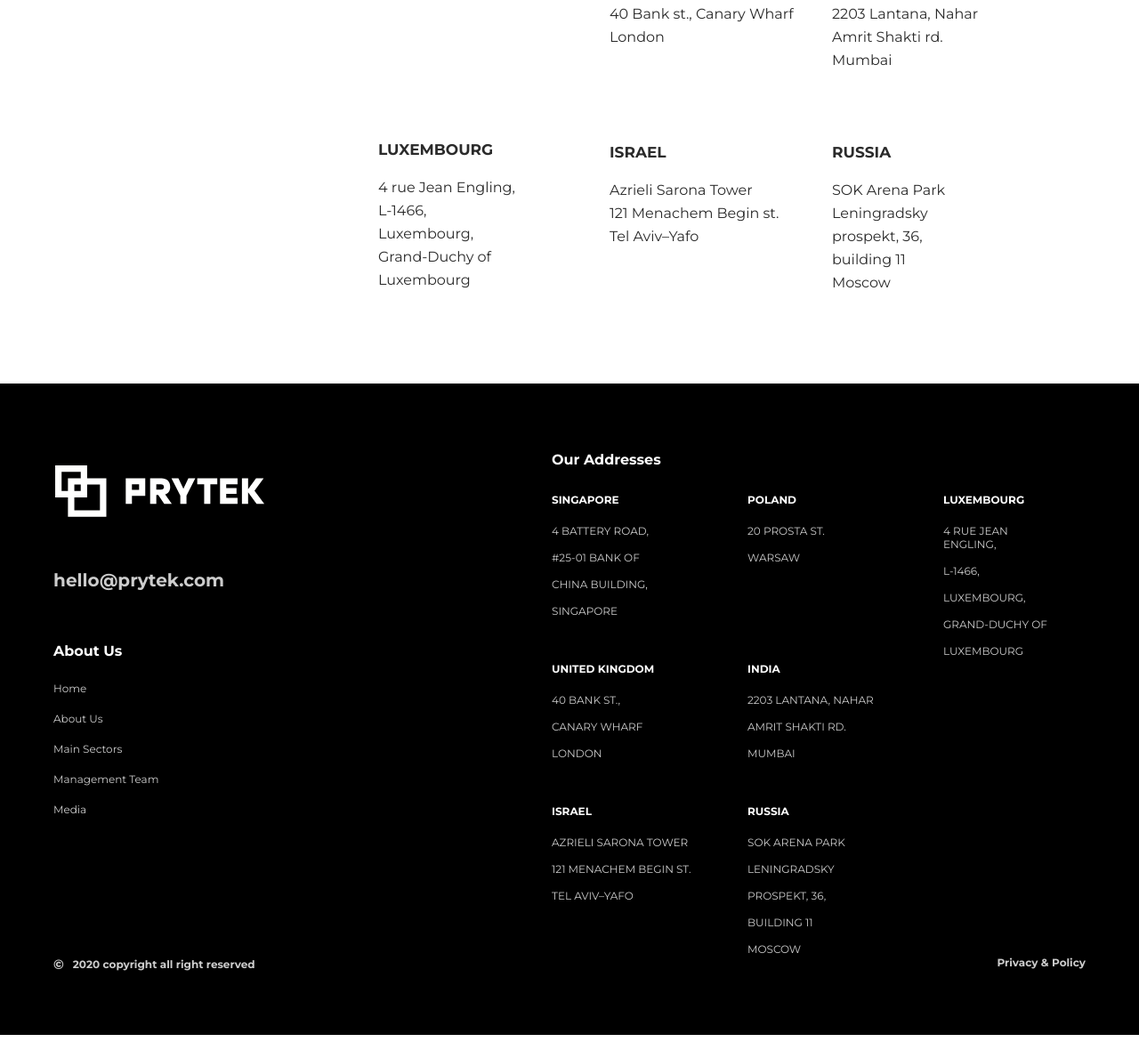
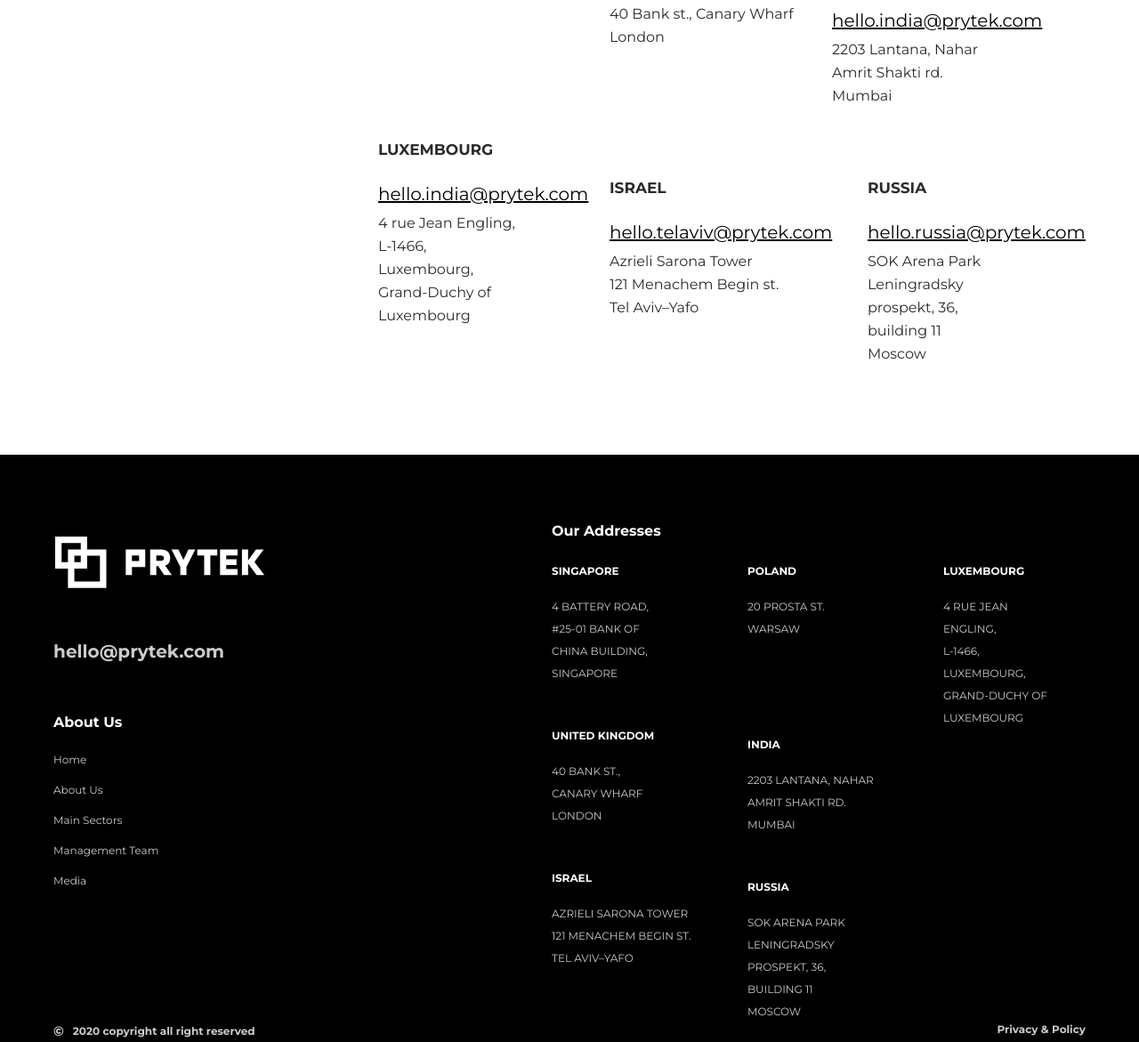
Before and after one commit to Temirsultanov/prytek, a website: page contact.html in a window 1280 px wide. Shown: the part 1259-2430 px from the top of the page at 89% size. Drawn offline with nearby package versions, Linux system fonts and the light colour scheme.

Commit message:
update address & styles

```diff
--- a/contact.html
+++ b/contact.html
@@ -94,117 +94,128 @@
                 </div>
                 <div class="address contact-india ">
                         <h5>Luxembourg </h5>
-                        <p>4 rue Jean Engling, </p>
-                        <p>L-1466,</p>
-                        <p>Luxembourg,</p>
-                        <p>Grand-Duchy of</p>
+                        <a href="mailto:hello.india@prytek.com">hello.india@prytek.com</a>
+                        <p>4 rue Jean Engling, <br>
+                        L-1466,<br>
+                        Luxembourg,<br>
+                        Grand-Duchy of<br>
                         <p>Luxembourg</p>
                 </div>
                 <div class="address mobile-none-address address-map-israel">
                     <h5>Israel</h5>
-                    <p>Azrieli Sarona Tower</p>
-                    <p>121 Menachem Begin st.</p>
-                    <p>Tel Aviv–Yafo</p>
+                    <a href="mailto:hello.telaviv@prytek.com">hello.telaviv@prytek.com</a>
+                    <p>Azrieli Sarona Tower
+                    121 Menachem Begin st.<br>
+                    Tel Aviv–Yafo</p>
                 </div>
             </div>
             <div class="adresses">
                 <div class="adresses-row">
                     <div class="address">
                         <h5>Singapore</h5>
-                        <p>4 Battery Road,</p>
-                        <p>#25-01 Bank of</p>
-                        <p>China Building,</p>
-                        <p>Singapore</p>
+                        <p>4 Battery Road,<br>
+                        #25-01 Bank of<br>
+                        China Building,<br>
+                        Singapore</p>
                     </div>
                     <div class="address-mobile">
                         <div class="address">
                             <h5>United Kingdom</h5>
-                            <p>40 Bank st., Canary Wharf</p>
-                            <p>London</p>
+                            <p>40 Bank st., Canary Wharf<br>
+                            London</p>
                         </div>
                         <div class="address">
                             <h5>Israel</h5>
+                            <a href="mailto:hello.telaviv@prytek.com">hello.telaviv@prytek.com</a>
                             <p>Azrieli Sarona Tower</p>
-                            <p>121 Menachem Begin st.</p>
-                            <p>Tel Aviv–Yafo</p>
+                            <p>121 Menachem Begin st.<br>
+                            Tel Aviv–Yafo</p>
                         </div>
                         <div class="address address200">
                             <h5>Poland</h5>
-                            <p>20 Prosta st.</p>
-                            <p>Warsaw</p>
+                            <a href="mailto:hello.poland@prytek.com">hello.poland@prytek.com</a>
+                            <p>20 Prosta st.<br>
+                            Warsaw</p>
                         </div>
                         <div class="address address200">
                             <h5>India</h5>
-                            <p>2203 Lantana, Nahar </p>
-                            <p>Amrit Shakti rd.</p>
-                            <p>Mumbai</p>
+                            <a href="mailto:hello.india@prytek.com">hello.india@prytek.com</a>
+                            <p>2203 Lantana, Nahar<br>
+                            Amrit Shakti rd.<br>
+                            Mumbai</p>
                         </div>
                         <div class="address address-row1-russia">
                             <h5>Russia</h5>
-                            <p>SOK Arena Park</p>
-                            <p>Leningradsky </p>
-                            <p>prospekt, 36,</p>
-                            <p>building 11</p>
-                            <p>Moscow</p>
+                            <a href="mailto:hello.russia@prytek.com">hello.russia@prytek.com</a>
+                            <p>SOK Arena Park<br>
+                            Leningradsky <br>
+                            prospekt, 36,<br>
+                            building 11<br>
+                            Moscow</p>
                         </div>
                         <div class="address address-row2-neth">
                             <h5>Luxembourg </h5>
-                            <p>4 rue Jean Engling, </p>
-                            <p>L-1466,</p>
-                            <p>Luxembourg,</p>
-                            <p>Grand-Duchy of</p>
-                            <p>Luxembourg</p>
+                            <p>4 rue Jean Engling, <br>
+                            L-1466,<br>
+                            Luxembourg,<br>
+                            Grand-Duchy of<br>
+                            Luxembourg</p>
                         </div>
                     </div>
                     <div class="address mobile-none-address address200">
                         <h5>Poland</h5>
-                        <p>20 Prosta st.</p>
-                        <p>Warsaw</p>
+                        <a href="mailto:hello.poland@prytek.com">hello.poland@prytek.com</a>
+                        <p>20 Prosta st.<br>
+                        Warsaw</p>
                     </div>
                     <div class="address mobile-none-address address-row1-russia">
                         <h5>Russia</h5>
-                        <p>SOK Arena Park</p>
-                        <p>Leningradsky </p>
-                        <p>prospekt, 36,</p>
-                        <p>building 11</p>
-                        <p>Moscow</p>
+                        <a href="mailto:hello.russia@prytek.com">hello.russia@prytek.com</a>
+                        <p>SOK Arena Park<br>
+                        Leningradsky <br>
+                        prospekt, 36,<br>
+                        building 11<br>
+                        Moscow</p>
                     </div>
                 </div>
                 <div class="adresses-row">
                     <div class="address">
                         <h5>United Kingdom</h5>
-                        <p>40 Bank st., Canary Wharf</p>
-                        <p>London</p>
+                        <p>40 Bank st., Canary Wharf<br>
+                        London</p>
                     </div>
                     <div class="address address200">
                         <h5>India</h5>
-                        <p>2203 Lantana, Nahar </p>
-                        <p>Amrit Shakti rd.</p>
-                        <p>Mumbai</p>
+                        <a href="mailto:hello.india@prytek.com">hello.india@prytek.com</a>
+                        <p>2203 Lantana, Nahar<br>
+                        Amrit Shakti rd.<br>
+                        Mumbai</p>
                     </div>
                     <div class="address address-row2-neth">
                         <h5>Luxembourg </h5>
-                        <p>4 rue Jean Engling, </p>
-                        <p>L-1466,</p>
-                        <p>Luxembourg,</p>
-                        <p>Grand-Duchy of</p>
-                        <p>Luxembourg</p>
+                        <p>4 rue Jean Engling, <br>
+                        L-1466,<br>
+                        Luxembourg,<br>
+                        Grand-Duchy of<br>
+                        Luxembourg</p>
                     </div>
                 </div>
                 <div class="adresses-row adresses-row-russia-israel">
                     <div class="address">
                         <h5>Israel</h5>
+                        <a href="mailto:hello.telaviv@prytek.com">hello.telaviv@prytek.com</a>
                         <p>Azrieli Sarona Tower</p>
-                        <p>121 Menachem Begin st.</p>
-                        <p>Tel Aviv–Yafo</p>
+                        <p>121 Menachem Begin st.<br>
+                        Tel Aviv–Yafo</p>
                     </div>
                     <div class="address address200">
                         <h5>Russia</h5>
+                        <a href="mailto:hello.russia@prytek.com">hello.russia@prytek.com</a>
                         <p>SOK Arena Park</p>
-                        <p>Leningradsky </p>
-                        <p>prospekt, 36,</p>
-                        <p>building 11</p>
-                        <p>Moscow</p>
+                        <p>Leningradsky<br>
+                        prospekt, 36,<br>
+                        building 11<br>
+                        Moscow</p>
                     </div>
                 </div>
             </div>
@@ -245,49 +256,49 @@
                 <ul class="grid">
                     <li class="footer-address">
                         <h5>Singapore</h5>
-                        <p>4 Battery Road,</p>
-                        <p>#25-01 Bank of</p>
-                        <p>China Building,</p>
-                        <p>Singapore</p>
+                        <p>4 Battery Road,<br>
+                        #25-01 Bank of<br>
+                        China Building,<br>
+                        Singapore</p>
                     </li>
                     <li class="footer-address">
                         <h5>United Kingdom</h5>
-                        <p>40 Bank st.,</p>
-                        <p>Canary Wharf</p>
-                        <p>London</p>
+                        <p>40 Bank st.,<br>
+                        Canary Wharf<br>
+                        London</p>
                     </li>
                     <li class="footer-address">
                         <h5>Israel</h5>
-                        <p>Azrieli Sarona Tower</p>
-                        <p>121 Menachem Begin st.</p>
-                        <p>Tel Aviv–Yafo</p>
+                        <p>Azrieli Sarona Tower<br>
+                        121 Menachem Begin st.<br>
+                        Tel Aviv–Yafo</p>
                     </li>
                     <li class="footer-address">
                         <h5>Luxembourg </h5>
-                        <p>4 rue Jean Engling, </p>
-                        <p>L-1466,</p>
-                        <p>Luxembourg,</p>
-                        <p>Grand-Duchy of</p>
-                        <p>Luxembourg</p>
+                        <p>4 rue Jean Engling, <br>
+                        L-1466,<br>
+                        Luxembourg,<br>
+                        Grand-Duchy of<br>
+                        Luxembourg</p>
                     </li>
                     <li class="footer-address">
                         <h5>Poland</h5>
-                        <p>20 Prosta st.</p>
-                        <p>Warsaw</p>
+                        <p>20 Prosta st.<br>
+                        Warsaw</p>
                     </li>
                     <li class="footer-address">
                         <h5>Russia</h5>
                         <p>SOK Arena Park</p>
-                        <p>Leningradsky </p>
-                        <p>prospekt, 36,</p>
-                        <p>building 11</p>
-                        <p>Moscow</p>
+                        <p>Leningradsky <br>
+                        prospekt, 36,<br>
+                        building 11<br>
+                        Moscow</p>
                     </li>
                     <li class="footer-address">
                         <h5>India</h5>
-                        <p>2203 Lantana, Nahar </p>
-                        <p>Amrit Shakti rd.</p>
-                        <p>Mumbai</p>
+                        <p>2203 Lantana, Nahar <br>
+                        Amrit Shakti rd.<br>
+                        Mumbai</p>
                     </li>
                 </ul>
             </div>
--- a/scss/contact.scss
+++ b/scss/contact.scss
@@ -147,16 +147,20 @@
     }
     .address{
         width: 300px;
+
+        line-height: 40px;
+        font-size: 20px;
+
+        a {
+            text-decoration: underline;
+        }
+
         h5{
             font-size: 17px;
             line-height: 30px;
             text-transform: uppercase;
             font-weight: bold;
             margin-bottom: 15px;
-        }
-        p{
-            line-height: 40px;
-            font-size: 20px;
         }
     }
     .address-row1-russia{
--- a/scss/footer.scss
+++ b/scss/footer.scss
@@ -119,10 +119,7 @@
                     p{
                         font-size: 12px;
                         color: #ccc;
-                        // line-height: 25px;
-                        &:not(:last-child){
-                            margin-bottom: 15px;
-                        }
+                        line-height: 25px;
                     }
                 }
             }
```
Also changed, not shown: css/contact.css, css/footer.css, css/main.css, 11 other files.
